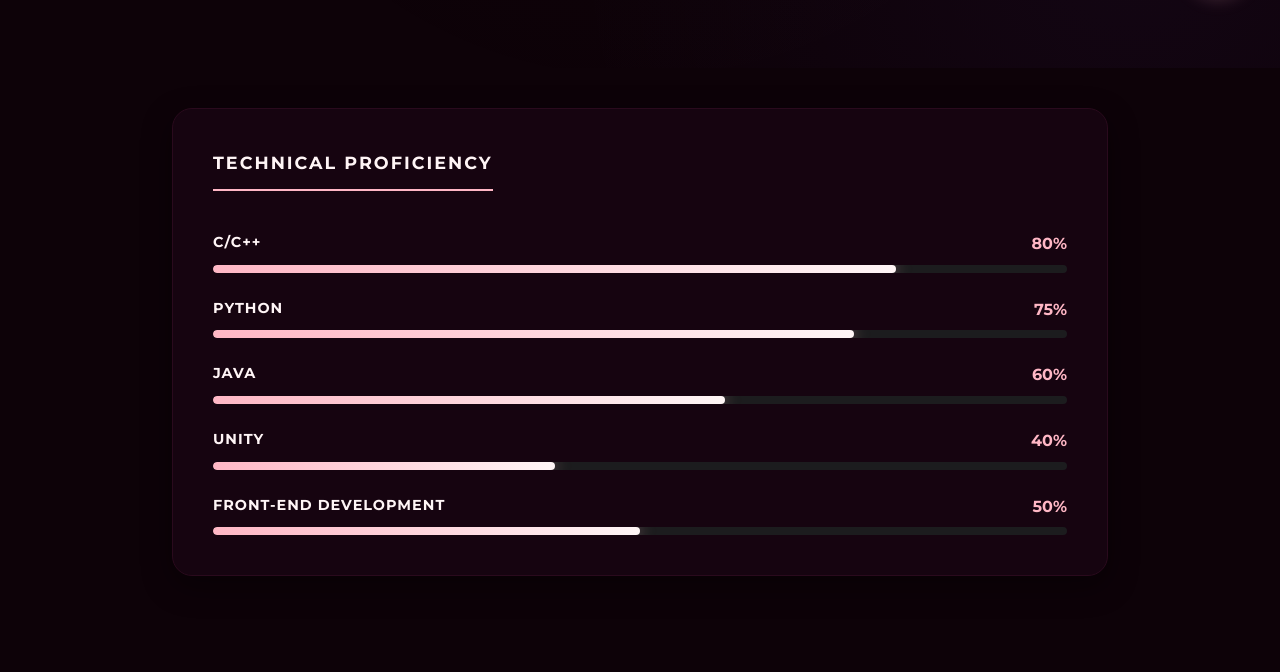
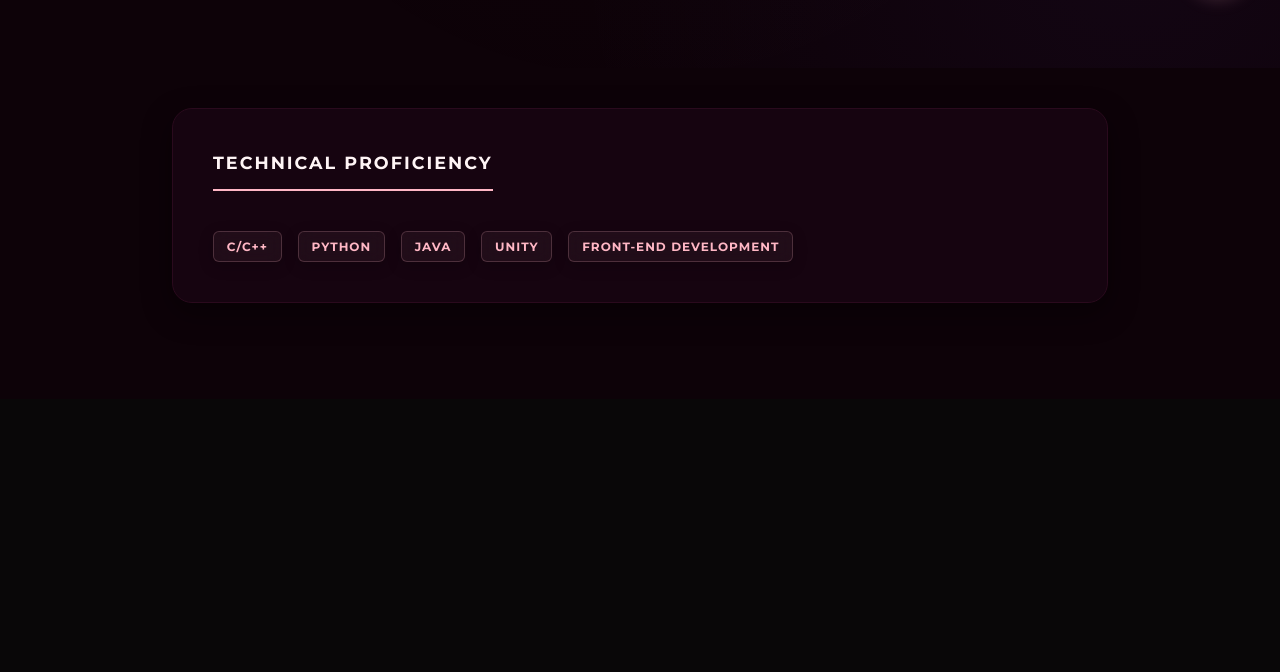
Before and after one commit to tulika-125/portfolio, a Flask app: page / in a window 1280 px wide. Shown: the part 772-1444 px from the top of the page. After the commit the page ends 1075 px from the top, so only its background shows below. Run offline with Flask 3, Linux system fonts and the light colour scheme; some web fonts are replaced.

Commit message:
Refactor skills to remove percentages and progress bars

```diff
--- a/port/app.py
+++ b/port/app.py
@@ -38,11 +38,11 @@ data = {
     ],
     "skills": ["C Programming", "C++", "Java", "Python", "Unity", "HTML", "CSS", "JavaScript"],
     "skills_detailed": [
-        {"name": "C/C++", "level": 80},
-        {"name": "Python", "level": 75},
-        {"name": "Java", "level": 60},
-        {"name": "Unity", "level": 40},
-        {"name": "Front-end Development", "level": 50}
+        {"name": "C/C++"},
+        {"name": "Python"},
+        {"name": "Java"},
+        {"name": "Unity"},
+        {"name": "Front-end Development"}
     ],
     "projects": [
         {
--- a/port/static/style.css
+++ b/port/static/style.css
@@ -380,57 +380,18 @@ h2 {
     display: inline-block;
 }
 
-.skills-container {
+.skills-tags-container {
     display: flex;
-    flex-direction: column;
-    gap: 1.5rem;
+    flex-wrap: wrap;
+    gap: 1rem;
     width: 100%;
 }
 
-.skill-item {
-    width: 100%;
-}
-
-.skill-info {
-    display: flex;
-    justify-content: space-between;
-    margin-bottom: 0.5rem;
-}
-
-.skill-name {
-    font-weight: 700;
+.skill-tag-large {
     font-size: 0.9rem;
-    text-transform: uppercase;
-    letter-spacing: 1px;
-    color: var(--text-primary);
-}
-
-.skill-percentage {
-    font-weight: 700;
-    color: var(--primary-ember);
-}
-
-.skill-bar-bg {
-    width: 100%;
-    height: 8px;
-    background: #1c1c1e;
-    border-radius: 4px;
-    overflow: hidden;
-    position: relative;
-}
-
-.skill-bar-fill {
-    height: 100%;
-    background: linear-gradient(90deg, var(--primary-ember), #fff5f6);
-    box-shadow: 0 0 15px rgba(255, 183, 197, 0.5);
-    border-radius: 4px;
-    width: 0;
-    /* Initial state */
-    transition: width 1.5s cubic-bezier(0.23, 1, 0.32, 1);
-}
-
-.section-card.reveal .skill-bar-fill {
-    width: var(--progress);
+    padding: 0.6rem 1.2rem;
+    border-radius: 30px;
+    background: rgba(255, 183, 197, 0.08);
 }
 
 /* Social Icons */
--- a/port/templates/home.html
+++ b/port/templates/home.html
@@ -60,17 +60,9 @@
         <!-- Skills Section -->
         <div class="card section-card">
             <h2>Technical Proficiency</h2>
-            <div class="skills-container">
+            <div class="skills-tags-container">
                 {% for skill in data.skills_detailed %}
-                <div class="skill-item">
-                    <div class="skill-info">
-                        <span class="skill-name">{{ skill.name }}</span>
-                        <span class="skill-percentage">{{ skill.level }}%</span>
-                    </div>
-                    <div class="skill-bar-bg">
-                        <div class="skill-bar-fill" style="--progress: {{ skill.level }}%;"></div>
-                    </div>
-                </div>
+                <span class="tech-tag skill-tag-large">{{ skill.name }}</span>
                 {% endfor %}
             </div>
         </div>
```
